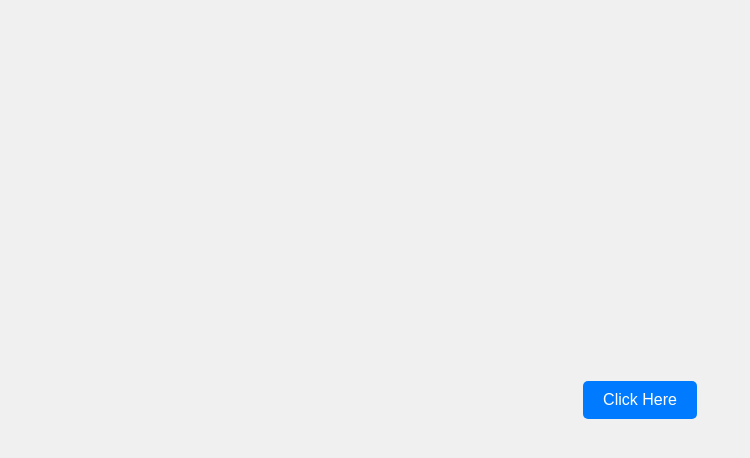
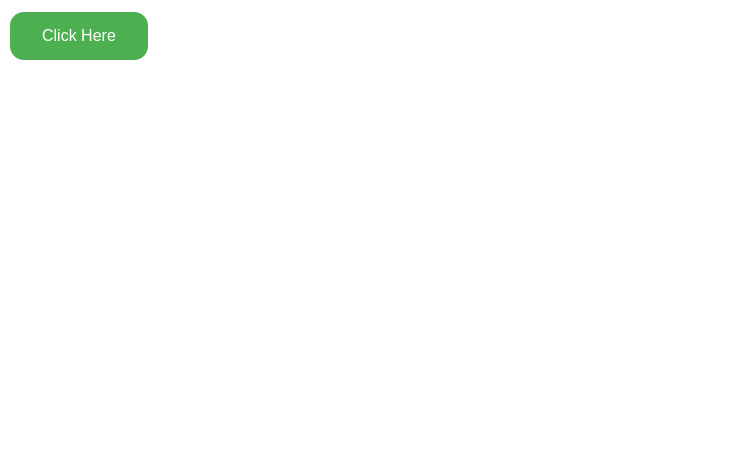
Before and after one commit to abhijit99-git/FoodTrail, a plain HTML site: page index.html in a window 1280 px wide. Shown: the whole page, without its empty margins (0-750 px from the left). Drawn offline with Linux system fonts and the light colour scheme.

Commit message:
change size

```diff
--- a/index.html
+++ b/index.html
@@ -4,34 +4,23 @@
     <meta charset="UTF-8">
     <meta name="viewport" content="width=device-width, initial-scale=1.0">
     <title>Button Example</title>
+    <style>
+        button {
+            background-color: #4CAF50; /* Green */
+            border: none;
+            color: white;
+            padding: 15px 32px;
+            text-align: center;
+            text-decoration: none;
+            display: inline-block;
+            font-size: 16px;
+            margin: 4px 2px;
+            cursor: pointer;
+            border-radius: 14px;
+        }
+    </style>
 </head>
 <body>
     <button onclick="alert('Button clicked!')">Click Here</button>
 </body>
 </html>
-<style>
-    body {
-        font-family: Arial, sans-serif;
-        display: flex;
-        justify-content: center;
-        align-items: center;
-        height: 100vh;
-        margin: 0;
-        background-color: #f0f0f0;
-    }
-
-    button {
-        padding: 10px 20px;
-        font-size: 16px;
-        color: #fff;
-        background-color: #007bff;
-        border: none;
-        border-radius: 5px;
-        cursor: pointer;
-        transition: background-color 0.3s ease;
-    }
-
-    button:hover {
-        background-color: #0056b3;
-    }
-</style>
```
